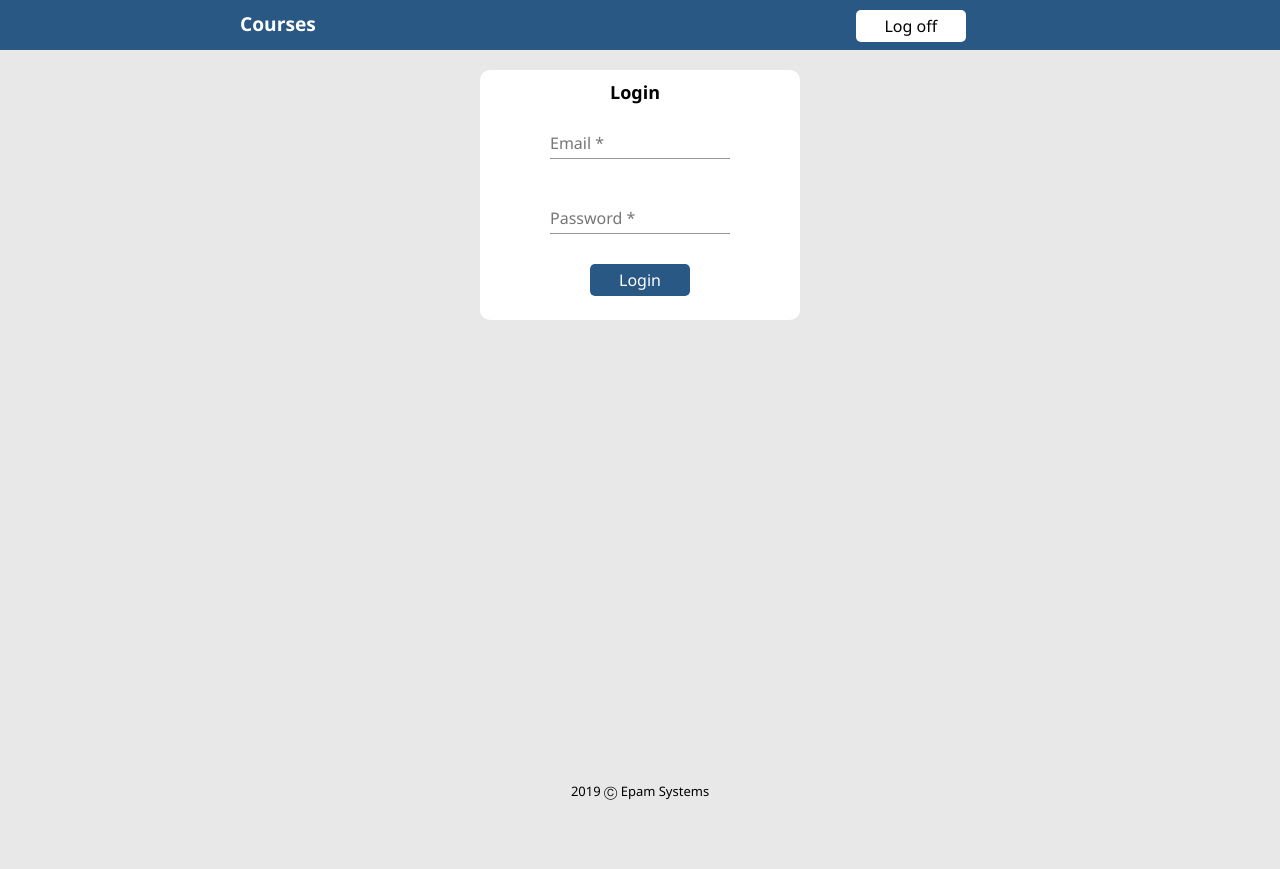
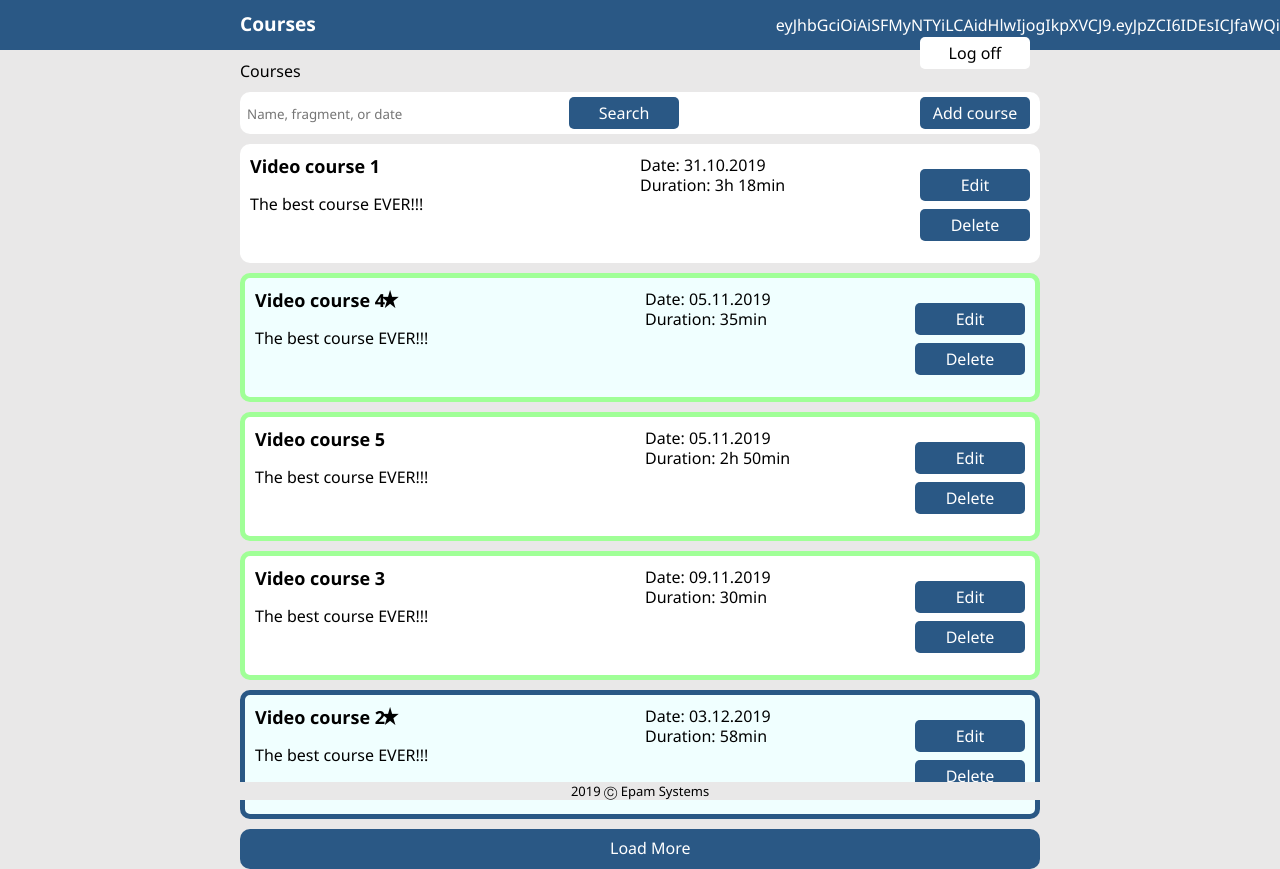
Before and after one commit to mitr0fan/EpamAngular, an Angular app: page /courses in a window 1280 px wide. Before the commit the page ends 800 px from the top, so only its background shows below. Built offline with nearby package versions, Linux system fonts and the light colour scheme; sample sign-in values are in the browser's storage.

Commit message:
Added local storage signIn

```diff
--- a/common/constants.ts
+++ b/common/constants.ts
@@ -6,17 +6,17 @@ export const data: Course[] = [];
 export const fakeUsers: User[] = [
     {
         id: 1,
-        firstName: 'Anton',
-        lastName: 'Mitrofanov',
-        email: 'am@epam.com',
+        firstName: 'Jack',
+        lastName: 'Sparrow',
+        email: 'email1',
         password: '0000'
     },
     {
         id: 2,
-        firstName: 'Baton',
-        lastName: 'Batonov',
-        email: 'bb@epam.com',
-        password: '1111'
+        firstName: 'Luke',
+        lastName: 'Skywalker',
+        email: 'email2',
+        password: '0000'
     }
 ];
 
--- a/src/app/app.component.html
+++ b/src/app/app.component.html
@@ -1,8 +1,7 @@
-<app-header></app-header>
+<app-header [userName]="user"></app-header>
 <app-footer></app-footer>
 <div class="container">
     <app-breadcrumbs *ngIf="authenticated()"></app-breadcrumbs>
-    <app-login *ngIf="!authenticated()"></app-login>
+    <app-login *ngIf="!authenticated()" (loginEvent)="showUser()"></app-login>
     <app-courses *ngIf="authenticated()"></app-courses>
-    <!-- <router-outlet></router-outlet> -->
 </div>
--- a/src/app/app.component.ts
+++ b/src/app/app.component.ts
@@ -7,6 +7,7 @@ import { AuthorizationService } from './authorization.service';
     styleUrls: ['./app.component.css'],
 })
 export class AppComponent implements OnInit {
+    public user: string;
     constructor( private authService: AuthorizationService ) {}
 
     authenticated() {
@@ -14,4 +15,11 @@ export class AppComponent implements OnInit {
     }
 
     ngOnInit() {}
+
+    showUser() {
+        if (!!this.authService.currentUser) {
+            this.user = this.authService.currentUser.firstName + ' ' +
+            this.authService.currentUser.lastName;
+        }
+    }
 }
--- a/src/app/authorization.service.ts
+++ b/src/app/authorization.service.ts
@@ -8,22 +8,32 @@ import { User } from './user';
 export class AuthorizationService {
 
   private signedIn = false;
+  public currentUser: User;
 
   constructor() { }
 
-  login(email: string, pass: string) {
+  login(email?: string, pass?: string) {
     const user = this.getUserInfo(email);
 
-    if (user !== undefined && user.password === pass) {
+    if (!!user && user.password === pass) {
       this.signedIn = !this.signedIn;
+      this.currentUser = user;
+      console.log('Logged in successfully');
+
+      localStorage.setItem('token', `${user.firstName} ${user.lastName}`);
     }
   }
 
   logout() {
     this.signedIn = !this.signedIn;
+
+    this.deleteToken();
   }
 
   isAuthenticated(): boolean {
+    if (!!localStorage.getItem('token')) {
+      this.signedIn = true;
+    }
     return this.signedIn;
   }
 
@@ -38,4 +48,8 @@ export class AuthorizationService {
 
     return user;
   }
+
+  deleteToken() {
+    localStorage.removeItem('token');
+  }
 }
--- a/src/app/core/header/header.component.css
+++ b/src/app/core/header/header.component.css
@@ -18,18 +18,20 @@ header {
     height: 38px;
     width: 800px;
     padding-top: 10px;
+    position: relative;
 }
 #logo {
     margin-top: 12px;
 }
 .login {
-    margin-left: 530px;
+    margin-left: 460px;
 }
 .button {
     background-color: white;
     padding: 5px;
-    margin-left: 10px;
+    margin-right: 10px;
     color: black;
     position: absolute;
     text-align: center;
+    right: 0;
 }
--- a/src/app/core/header/header.component.html
+++ b/src/app/core/header/header.component.html
@@ -2,8 +2,9 @@
     <header>
         <div id="container">
             <span id="logo">Courses</span>
-            <span class="login">{{login}}</span>
-            <span class="button" (click)="logOff()">Log off</span>
+            <span class="login" *ngIf="showLogOffButton() && !!userName">{{userName}}</span>
+            <span class="login" *ngIf="showLogOffButton() && !userName">{{userNameFromToken}}</span>
+            <span class="button" *ngIf="showLogOffButton()" (click)="logOff()">Log off</span>
         </div>
     </header>
 </div>
--- a/src/app/core/header/header.component.ts
+++ b/src/app/core/header/header.component.ts
@@ -1,4 +1,4 @@
-import { Component, OnInit } from '@angular/core';
+import { Component, OnInit, Input } from '@angular/core';
 import { AuthorizationService } from 'src/app/authorization.service';
 
 @Component({
@@ -7,16 +7,24 @@ import { AuthorizationService } from 'src/app/authorization.service';
     styleUrls: ['./header.component.css'],
 })
 export class HeaderComponent implements OnInit {
-
-    public login = '';
+    @Input() userName: string;
+    public userNameFromToken: string;
 
     constructor( private authService: AuthorizationService) {}
 
-    ngOnInit() {}
+    ngOnInit() {
+        if (!!localStorage.getItem('token')) {
+            this.userNameFromToken = localStorage.getItem('token');
+        }
+    }
 
     logOff() {
         if (this.authService.isAuthenticated()) {
             this.authService.logout();
         }
     }
+
+    showLogOffButton() {
+        return this.authService.isAuthenticated();
+    }
 }
--- a/src/app/login-page/login/login.component.ts
+++ b/src/app/login-page/login/login.component.ts
@@ -1,4 +1,4 @@
-import { Component, OnInit } from '@angular/core';
+import { Component, OnInit, Output, EventEmitter } from '@angular/core';
 import { AuthorizationService } from 'src/app/authorization.service';
 
 @Component({
@@ -7,6 +7,7 @@ import { AuthorizationService } from 'src/app/authorization.service';
   styleUrls: ['./login.component.css']
 })
 export class LoginComponent implements OnInit {
+  @Output() loginEvent = new EventEmitter();
   public email: string;
   public password: string;
 
@@ -18,6 +19,7 @@ export class LoginComponent implements OnInit {
   login() {
     if (!this.authService.isAuthenticated()) {
       this.authService.login(this.email, this.password);
+      this.loginEvent.emit();
     }
   }
 
--- a/src/styles.css
+++ b/src/styles.css
@@ -13,6 +13,7 @@
 .button {
     border-radius: 5px;
     width: 100px;
+    outline: none;
 }
 body {
     background-color: rgb(233, 232, 232);
```
